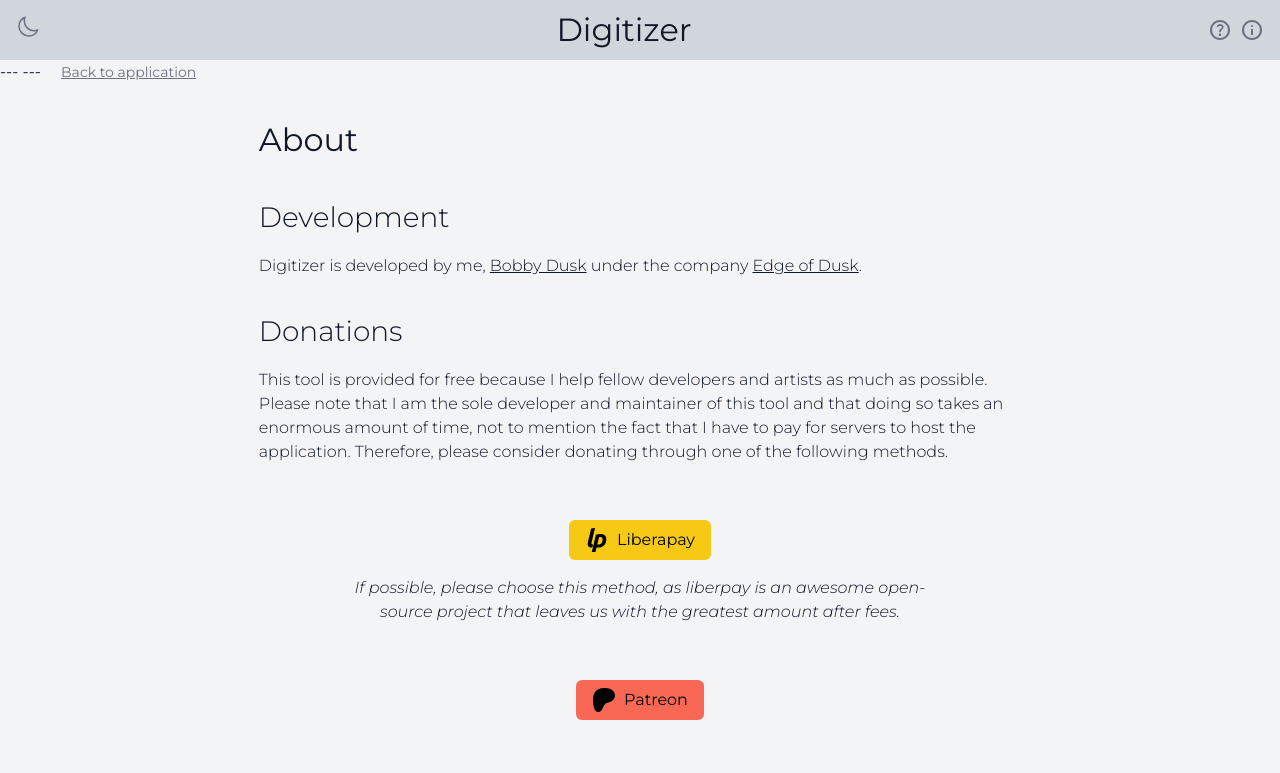
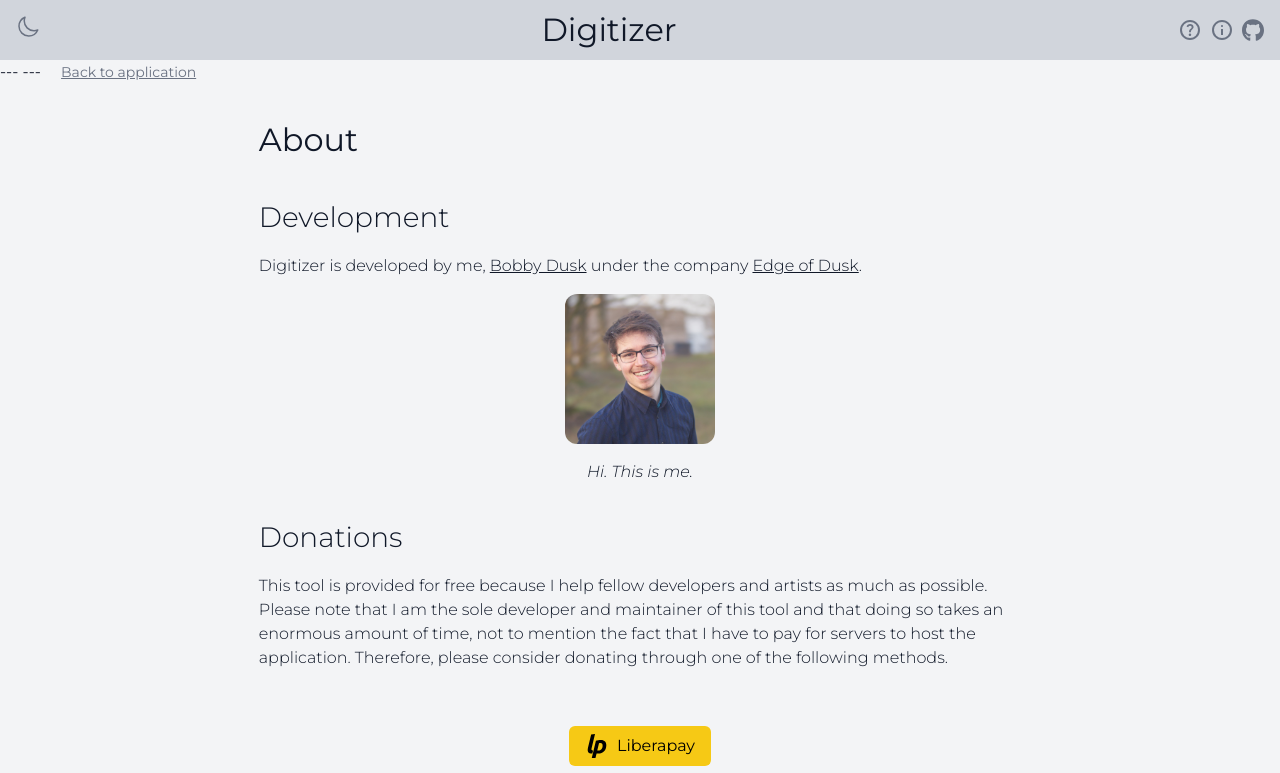
Before and after one commit to BobbyDusk/sketchy-boo, an Astro site: page /about in a window 1280 px wide. Shown: the top 773 px of the page. Built offline with nearby package versions, Linux system fonts and the light colour scheme; Astro itself is replaced by a stand-in of ours.

Commit message:
adds github link in header

```diff
--- /dev/null
+++ b/src/components/header/Header.astro
@@ -0,0 +1,70 @@
+---
+/*
+Copyright (C) 2023 Edge of Dusk
+
+This file is part of Digitizer.
+
+Digitizer is free software: you can redistribute it and/or modify it under the terms of the GNU General Public License as published by the Free Software Foundation, either version 3 of the License, or (at your option) any later version.
+
+Digitizer is distributed in the hope that it will be useful, but WITHOUT ANY WARRANTY; without even the implied warranty of MERCHANTABILITY or FITNESS FOR A PARTICULAR PURPOSE. See the GNU General Public License for more details.
+
+You should have received a copy of the GNU General Public License along with Digitizer. If not, see <https://www.gnu.org/licenses/>.
+*/
+
+import DarkLightMode from "./DarkLightMode.svelte";
+---
+
+<header
+  style="height: var(--header-height);"
+  class="width-full flex flex-row justify-between items-center p-4 bg-gray-300 dark:bg-black"
+>
+  <div>
+    <DarkLightMode client:load />
+  </div>
+  <div>
+    <h1>Digitizer</h1>
+  </div>
+  <div class="flex flex-row gap-2 justify-center items-center">
+    <a href="/help" class="text-gray-500 dark:text-gray-400" aria-label="Help">
+      <svg
+        xmlns="http://www.w3.org/2000/svg"
+        height="24px"
+        fill="currentColor"
+        viewBox="0 -960 960 960"
+        width="24px"
+        ><path
+          d="M478-240q21 0 35.5-14.5T528-290q0-21-14.5-35.5T478-340q-21 0-35.5 14.5T428-290q0 21 14.5 35.5T478-240Zm-36-154h74q0-33 7.5-52t42.5-52q26-26 41-49.5t15-56.5q0-56-41-86t-97-30q-57 0-92.5 30T342-618l66 26q5-18 22.5-39t53.5-21q32 0 48 17.5t16 38.5q0 20-12 37.5T506-526q-44 39-54 59t-10 73Zm38 314q-83 0-156-31.5T197-197q-54-54-85.5-127T80-480q0-83 31.5-156T197-763q54-54 127-85.5T480-880q83 0 156 31.5T763-763q54 54 85.5 127T880-480q0 83-31.5 156T763-197q-54 54-127 85.5T480-80Zm0-80q134 0 227-93t93-227q0-134-93-227t-227-93q-134 0-227 93t-93 227q0 134 93 227t227 93Zm0-320Z"
+        ></path></svg
+      >
+    </a>
+    <a href="/about" class="text-gray-500 dark:text-gray-400" aria-label="Help">
+      <svg
+        xmlns="http://www.w3.org/2000/svg"
+        height="24px"
+        viewBox="0 -960 960 960"
+        width="24px"
+        fill="currentColor"
+        ><path
+          d="M440-280h80v-240h-80v240Zm40-320q17 0 28.5-11.5T520-640q0-17-11.5-28.5T480-680q-17 0-28.5 11.5T440-640q0 17 11.5 28.5T480-600Zm0 520q-83 0-156-31.5T197-197q-54-54-85.5-127T80-480q0-83 31.5-156T197-763q54-54 127-85.5T480-880q83 0 156 31.5T763-763q54 54 85.5 127T880-480q0 83-31.5 156T763-197q-54 54-127 85.5T480-80Zm0-80q134 0 227-93t93-227q0-134-93-227t-227-93q-134 0-227 93t-93 227q0 134 93 227t227 93Zm0-320Z"
+        ></path></svg
+      >
+    </a>
+    <a
+      href="https://github.com/BobbyDusk/digitizer-frontend"
+      class="text-gray-500 dark:text-gray-400"
+      target="_blank"
+      aria-label="Github"
+    >
+      <svg
+        xmlns="http://www.w3.org/2000/svg"
+        viewBox="0 0 496 512"
+        fill="currentColor"
+        width="22"
+      >
+        <path
+          d="M165.9 397.4c0 2-2.3 3.6-5.2 3.6-3.3 .3-5.6-1.3-5.6-3.6 0-2 2.3-3.6 5.2-3.6 3-.3 5.6 1.3 5.6 3.6zm-31.1-4.5c-.7 2 1.3 4.3 4.3 4.9 2.6 1 5.6 0 6.2-2s-1.3-4.3-4.3-5.2c-2.6-.7-5.5 .3-6.2 2.3zm44.2-1.7c-2.9 .7-4.9 2.6-4.6 4.9 .3 2 2.9 3.3 5.9 2.6 2.9-.7 4.9-2.6 4.6-4.6-.3-1.9-3-3.2-5.9-2.9zM244.8 8C106.1 8 0 113.3 0 252c0 110.9 69.8 205.8 169.5 239.2 12.8 2.3 17.3-5.6 17.3-12.1 0-6.2-.3-40.4-.3-61.4 0 0-70 15-84.7-29.8 0 0-11.4-29.1-27.8-36.6 0 0-22.9-15.7 1.6-15.4 0 0 24.9 2 38.6 25.8 21.9 38.6 58.6 27.5 72.9 20.9 2.3-16 8.8-27.1 16-33.7-55.9-6.2-112.3-14.3-112.3-110.5 0-27.5 7.6-41.3 23.6-58.9-2.6-6.5-11.1-33.3 2.6-67.9 20.9-6.5 69 27 69 27 20-5.6 41.5-8.5 62.8-8.5s42.8 2.9 62.8 8.5c0 0 48.1-33.6 69-27 13.7 34.7 5.2 61.4 2.6 67.9 16 17.7 25.8 31.5 25.8 58.9 0 96.5-58.9 104.2-114.8 110.5 9.2 7.9 17 22.9 17 46.4 0 33.7-.3 75.4-.3 83.6 0 6.5 4.6 14.4 17.3 12.1C428.2 457.8 496 362.9 496 252 496 113.3 383.5 8 244.8 8zM97.2 352.9c-1.3 1-1 3.3 .7 5.2 1.6 1.6 3.9 2.3 5.2 1 1.3-1 1-3.3-.7-5.2-1.6-1.6-3.9-2.3-5.2-1zm-10.8-8.1c-.7 1.3 .3 2.9 2.3 3.9 1.6 1 3.6 .7 4.3-.7 .7-1.3-.3-2.9-2.3-3.9-2-.6-3.6-.3-4.3 .7zm32.4 35.6c-1.6 1.3-1 4.3 1.3 6.2 2.3 2.3 5.2 2.6 6.5 1 1.3-1.3 .7-4.3-1.3-6.2-2.2-2.3-5.2-2.6-6.5-1zm-11.4-14.7c-1.6 1-1.6 3.6 0 5.9 1.6 2.3 4.3 3.3 5.6 2.3 1.6-1.3 1.6-3.9 0-6.2-1.4-2.3-4-3.3-5.6-2z"
+        ></path></svg
+      >
+    </a>
+  </div>
+</header>
--- a/src/components/header/Header.svelte
+++ /dev/null
@@ -1,36 +0,0 @@
-<!--
-Copyright (C) 2023 Edge of Dusk
-
-This file is part of Digitizer.
-
-Digitizer is free software: you can redistribute it and/or modify it under the terms of the GNU General Public License as published by the Free Software Foundation, either version 3 of the License, or (at your option) any later version.
-
-Digitizer is distributed in the hope that it will be useful, but WITHOUT ANY WARRANTY; without even the implied warranty of MERCHANTABILITY or FITNESS FOR A PARTICULAR PURPOSE. See the GNU General Public License for more details.
-
-You should have received a copy of the GNU General Public License along with Digitizer. If not, see <https://www.gnu.org/licenses/>.
--->
-
-<script lang="ts">
-  import DarkLightMode from "./DarkLightMode.svelte";
-</script>
-
-<header
-  style="height: var(--header-height);"
-  class="width-full flex flex-row justify-between items-center p-4 bg-gray-300 dark:bg-black"
->
-  <div>
-    <DarkLightMode />
-  </div>
-  <div>
-    <h1>Digitizer</h1>
-  </div>
-  <div class="flex flex-row gap-2">
-     <a href="/help" class="text-gray-500 dark:text-gray-400" aria-label="Help">
-      <svg xmlns="http://www.w3.org/2000/svg" height="24px" fill="currentColor" viewBox="0 -960 960 960" width="24px"><path d="M478-240q21 0 35.5-14.5T528-290q0-21-14.5-35.5T478-340q-21 0-35.5 14.5T428-290q0 21 14.5 35.5T478-240Zm-36-154h74q0-33 7.5-52t42.5-52q26-26 41-49.5t15-56.5q0-56-41-86t-97-30q-57 0-92.5 30T342-618l66 26q5-18 22.5-39t53.5-21q32 0 48 17.5t16 38.5q0 20-12 37.5T506-526q-44 39-54 59t-10 73Zm38 314q-83 0-156-31.5T197-197q-54-54-85.5-127T80-480q0-83 31.5-156T197-763q54-54 127-85.5T480-880q83 0 156 31.5T763-763q54 54 85.5 127T880-480q0 83-31.5 156T763-197q-54 54-127 85.5T480-80Zm0-80q134 0 227-93t93-227q0-134-93-227t-227-93q-134 0-227 93t-93 227q0 134 93 227t227 93Zm0-320Z"/></svg>
-    </a>
-     <a href="/about" class="text-gray-500 dark:text-gray-400" aria-label="Help">
-      <svg xmlns="http://www.w3.org/2000/svg" height="24px" viewBox="0 -960 960 960" width="24px" fill="currentColor"><path d="M440-280h80v-240h-80v240Zm40-320q17 0 28.5-11.5T520-640q0-17-11.5-28.5T480-680q-17 0-28.5 11.5T440-640q0 17 11.5 28.5T480-600Zm0 520q-83 0-156-31.5T197-197q-54-54-85.5-127T80-480q0-83 31.5-156T197-763q54-54 127-85.5T480-880q83 0 156 31.5T763-763q54 54 85.5 127T880-480q0 83-31.5 156T763-197q-54 54-127 85.5T480-80Zm0-80q134 0 227-93t93-227q0-134-93-227t-227-93q-134 0-227 93t-93 227q0 134 93 227t227 93Zm0-320Z"/></svg>
-    </a>
-
-  </div>
-</header>
--- a/src/layouts/Layout.astro
+++ b/src/layouts/Layout.astro
@@ -1,6 +1,6 @@
 ---
 import "../styles/global.css";
-import Header from "../components/header/Header.svelte";
+import Header from "../components/header/Header.astro";
 import Footer from "../components/Footer.astro";
 
 interface Props {
@@ -50,7 +50,7 @@
     </script>
   </head>
   <body class="bg-gray-100 dark:bg-gray-900 text-gray-900 dark:text-gray-100">
-    <Header client:load />
+    <Header />
     <slot />
     {showFooter && <Footer />}
   </body>
--- a/src/pages/about.astro
+++ b/src/pages/about.astro
@@ -15,6 +15,8 @@
 import Back from "../components/Back.astro";
 import InfoSection from "../components/InfoSection.astro";
 import LinkButton from "../components/LinkButton.astro";
+import { Image } from "astro:assets";
+import headshot from "../assets/headshot.jpg";
 ---
 
 <Layout title="Privacy Policy">
@@ -30,6 +32,8 @@
           >Bobby Dusk</a
         > under the company <a href="https://edgeofdusk.com">Edge of Dusk</a>.
       </p>
+      <Image src={headshot} alt="Bobby Dusk" width="150" height="150" class="rounded-xl self-center" />
+      <p class="text-center italic self-center">Hi. This is me.</p>
     </InfoSection>
     <InfoSection title="Donations">
       <p>
```
Also changed, not shown: src/assets/headshot.jpg (added).
